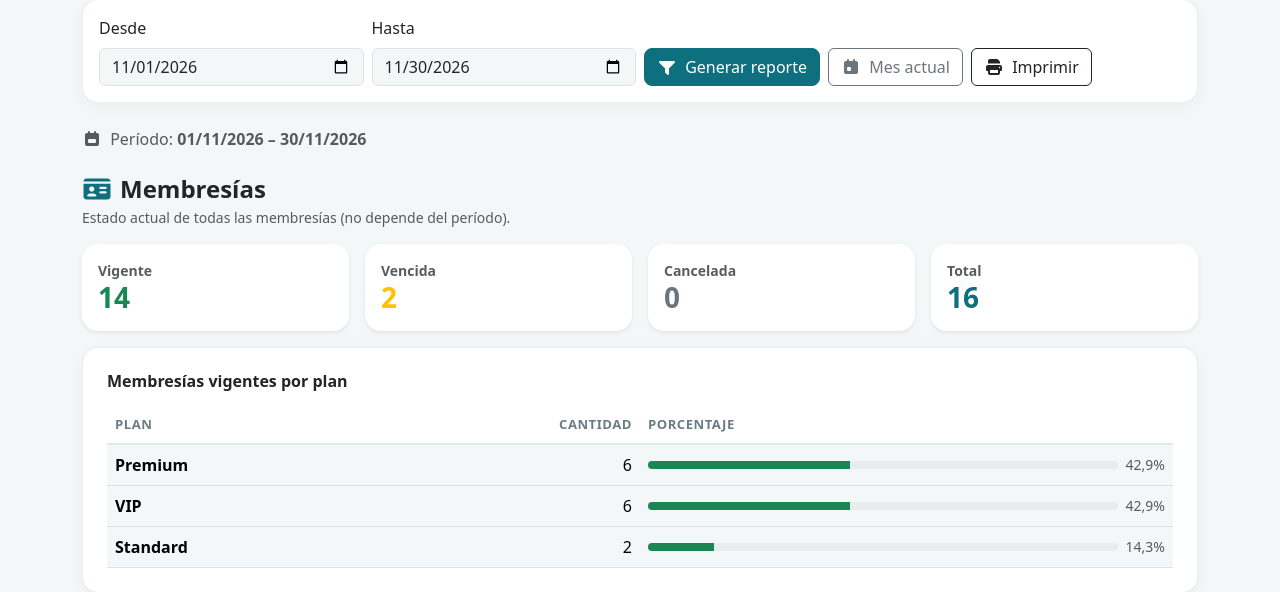
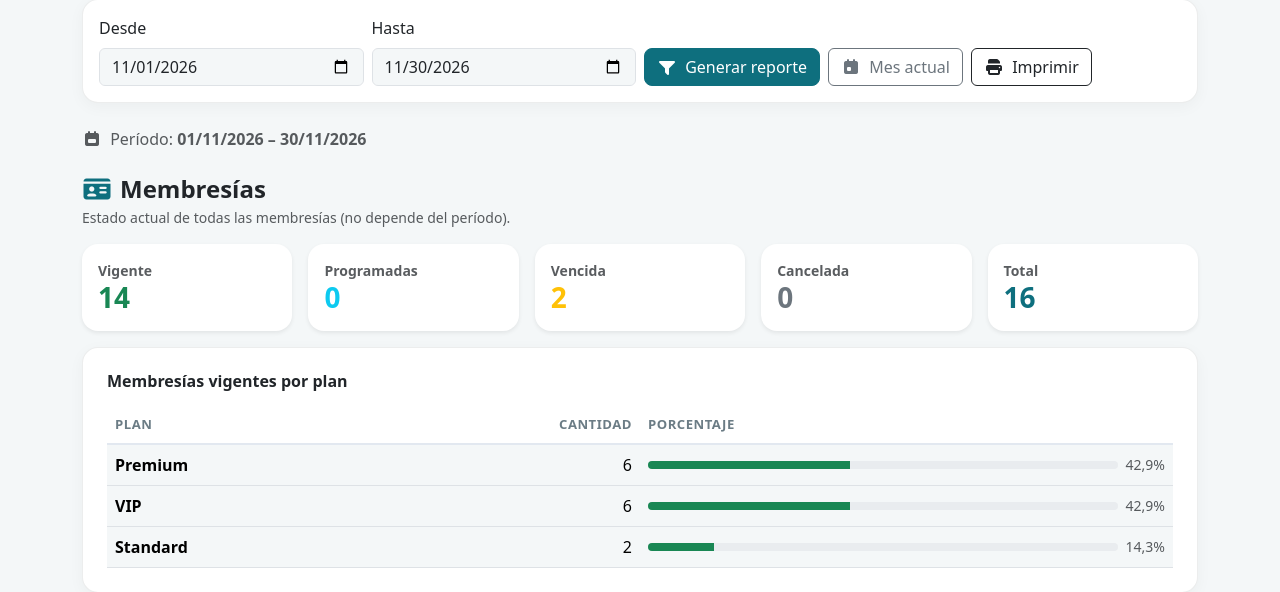
Before and after one commit to Daniels2405/TrackFit, a Spring Boot app: page /reporte/listado in a window 1280 px wide; the page is wider, and only the part inside the window is pictured. Shown: the part 232-824 px from the top of that part. Run offline with Spring Boot 4, Linux system fonts and the light colour scheme; data comes from the database, SQL or seed files in the repository; some libraries are stand-ins or nearby versions.

Commit message:
Reportes: cuenta aparte las membresías programadas
- Las membresías con fecha de inicio futura ya no se cuentan como vencidas
- Nueva tarjeta Programadas en el resumen de membresías
- Vigentes por plan solo incluye las que ya empezaron

```diff
--- a/src/main/resources/messages.properties
+++ b/src/main/resources/messages.properties
@@ -544,6 +544,7 @@ reporte.sin.datos=No hay datos para este período.
 reporte.error.rango=La fecha inicial era posterior a la final; se intercambiaron.
 reporte.membresias.nota=Estado actual de todas las membresías (no depende del período).
 reporte.vigentes.por.plan=Membresías vigentes por plan
+reporte.membresias.programadas=Programadas
 reporte.ingresos=Ingresos del período
 reporte.pagos.cantidad=Pagos registrados
 reporte.pagos.por.metodo=Ingresos por método de pago
--- a/src/main/resources/messages_en.properties
+++ b/src/main/resources/messages_en.properties
@@ -547,6 +547,7 @@ reporte.sin.datos=There is no data for this period.
 reporte.error.rango=The start date was after the end date; they were swapped.
 reporte.membresias.nota=Current status of all memberships (does not depend on the period).
 reporte.vigentes.por.plan=Current memberships by plan
+reporte.membresias.programadas=Scheduled
 reporte.ingresos=Income for the period
 reporte.pagos.cantidad=Recorded payments
 reporte.pagos.por.metodo=Income by payment method
--- a/src/main/resources/templates/reporte/listado.html
+++ b/src/main/resources/templates/reporte/listado.html
@@ -49,26 +49,32 @@
             <h4 class="fw-bold mb-1"><i class="fa-solid fa-id-card text-primary me-2"></i>[[#{menu.membresias}]]</h4>
             <p class="text-muted small mb-3">[[#{reporte.membresias.nota}]]</p>
 
-            <div class="row g-3 mb-3">
-                <div class="col-6 col-lg-3">
+            <div class="row row-cols-2 row-cols-lg-5 g-3 mb-3">
+                <div class="col">
                     <div class="card p-3 border-0 shadow-sm h-100">
                         <small class="text-muted fw-semibold">[[#{membresia.vigente}]]</small>
                         <h3 class="fw-bold mb-0 text-success" th:text="${membresias['vigentes']}">0</h3>
                     </div>
                 </div>
-                <div class="col-6 col-lg-3">
+                <div class="col">
+                    <div class="card p-3 border-0 shadow-sm h-100">
+                        <small class="text-muted fw-semibold">[[#{reporte.membresias.programadas}]]</small>
+                        <h3 class="fw-bold mb-0 text-info" th:text="${membresias['programadas']}">0</h3>
+                    </div>
+                </div>
+                <div class="col">
                     <div class="card p-3 border-0 shadow-sm h-100">
                         <small class="text-muted fw-semibold">[[#{membresia.vencida}]]</small>
                         <h3 class="fw-bold mb-0 text-warning" th:text="${membresias['vencidas']}">0</h3>
                     </div>
                 </div>
-                <div class="col-6 col-lg-3">
+                <div class="col">
                     <div class="card p-3 border-0 shadow-sm h-100">
                         <small class="text-muted fw-semibold">[[#{membresia.cancelada}]]</small>
                         <h3 class="fw-bold mb-0 text-secondary" th:text="${membresias['canceladas']}">0</h3>
                     </div>
                 </div>
-                <div class="col-6 col-lg-3">
+                <div class="col">
                     <div class="card p-3 border-0 shadow-sm h-100">
                         <small class="text-muted fw-semibold">[[#{reporte.total}]]</small>
                         <h3 class="fw-bold mb-0 text-primary" th:text="${membresias['total']}">0</h3>
```
Also changed, not shown: src/main/java/com/TrackFit/service/ReporteService.java (+12 -3 lines).
